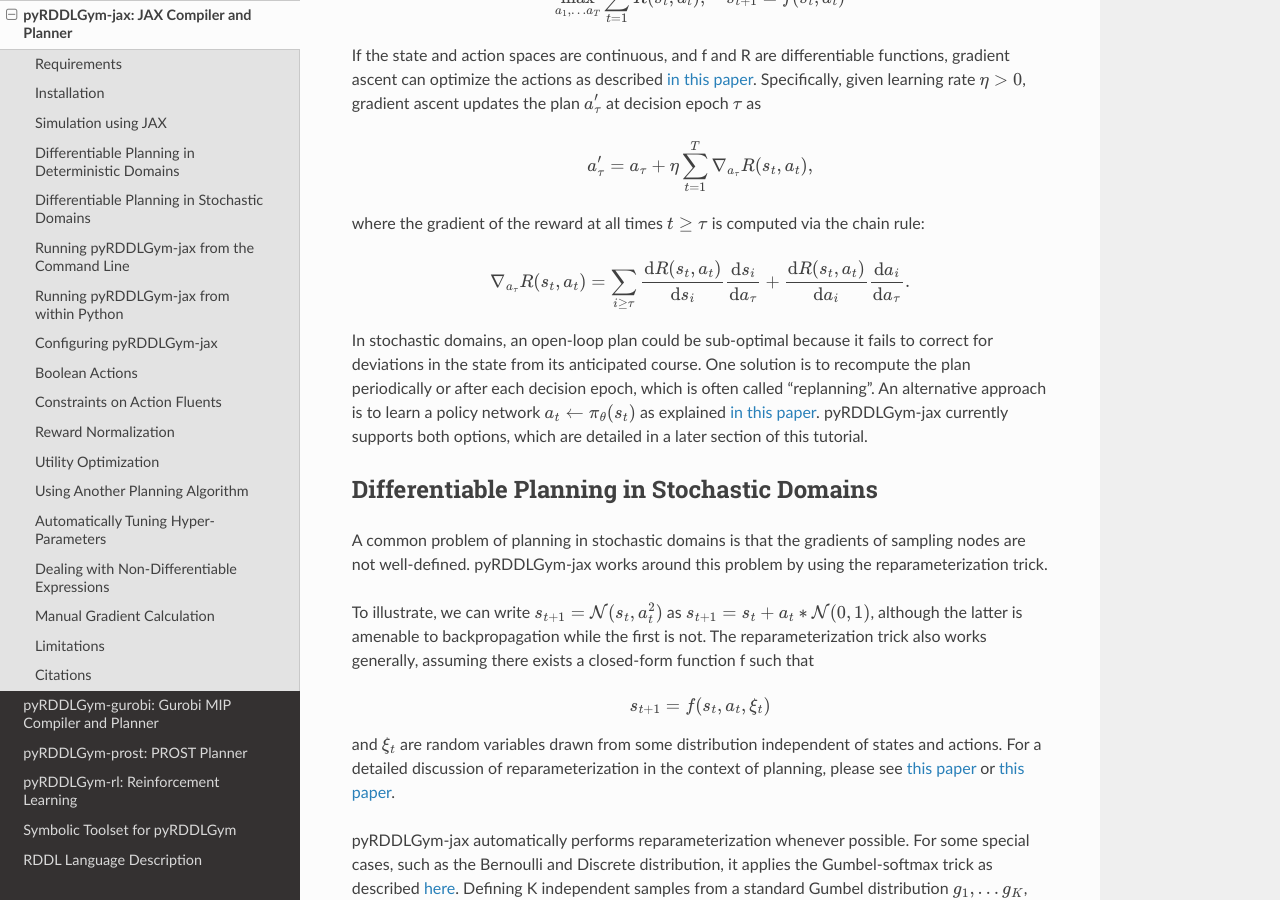
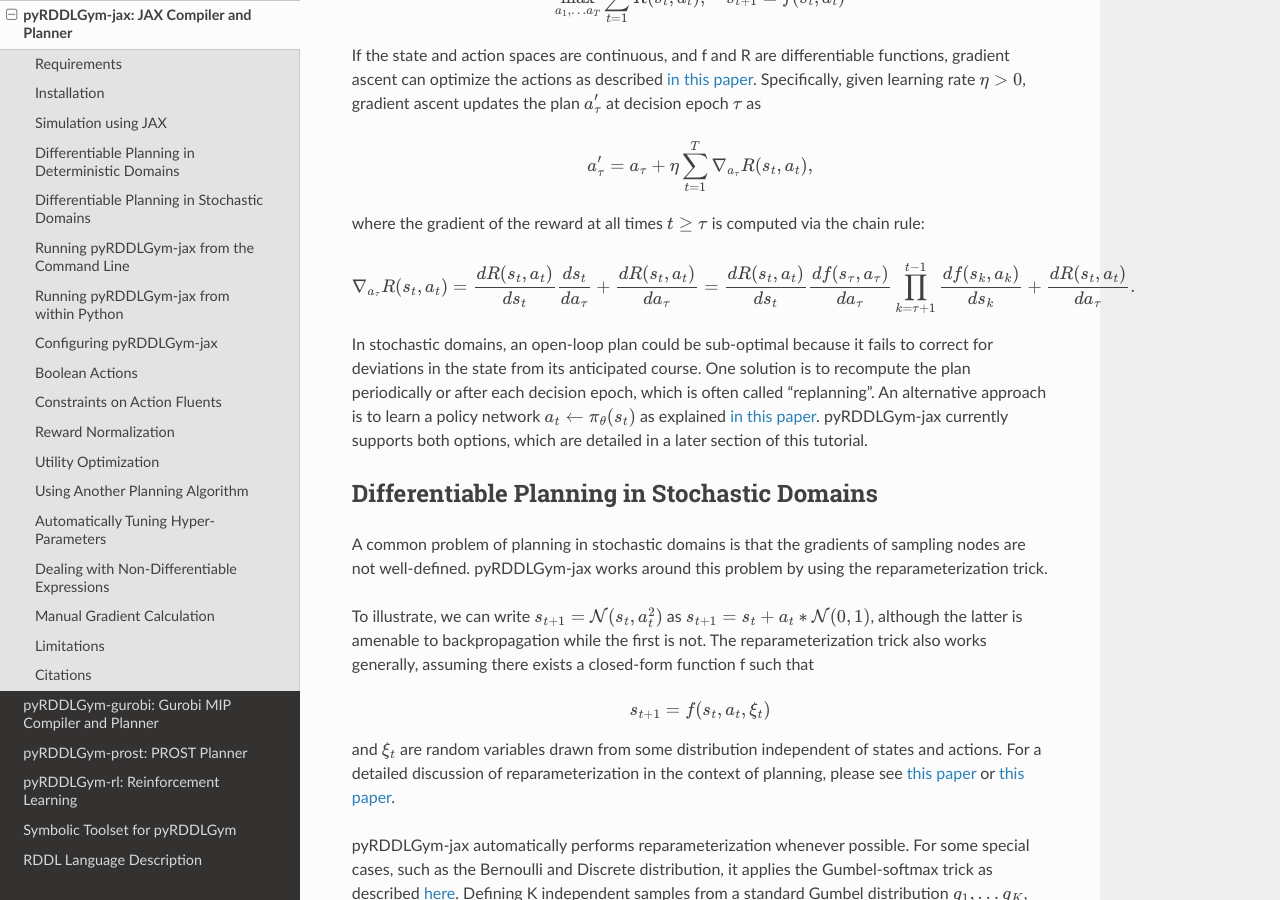
Before and after one commit to pyrddlgym-project/pyRDDLGym, a Sphinx documentation site: the page built from docs/jax.rst, in a window 1280 px wide and 900 px high, scrolled down 1540 px. Built offline with Sphinx 7.4.7 and the Read the Docs theme 2.0.0, drawn with Linux system fonts in a browser that asks for light colours.

Commit message:
Update jax.rst

```diff
--- a/docs/jax.rst
+++ b/docs/jax.rst
@@ -85,7 +85,7 @@ where the gradient of the reward at all times :math:`t \geq \tau` is computed vi
 
 .. math::
 
-	\nabla_{a_\tau} R(s_t, a_t) = \sum_{i \geq \tau} \frac{\mathrm{d}R(s_t,a_t)}{\mathrm{d}s_i} \frac{\mathrm{d}s_i}{\mathrm{d}a_\tau} + \frac{\mathrm{d}R(s_t,a_t)}{\mathrm{d}a_i}\frac{\mathrm{d}a_i}{\mathrm{d}a_\tau}.
+	\nabla_{a_{\tau}} R(s_t, a_t) = \frac{d R(s_t, a_t)}{d s_{t}} \frac{d s_{t}}{d a_{\tau}} + \frac{d R(s_t, a_t)}{d a_{\tau}} = \frac{d R(s_t, a_t)}{d s_{t}} \frac{d f(s_\tau, a_\tau)}{d a_{\tau}} \prod_{k=\tau + 1}^{t-1}\frac{d f(s_k, a_k)}{d s_{k}} + \frac{d R(s_t, a_t)}{d a_{\tau}}.
 
 In stochastic domains, an open-loop plan could be sub-optimal
 because it fails to correct for deviations in the state from its anticipated course.
```
